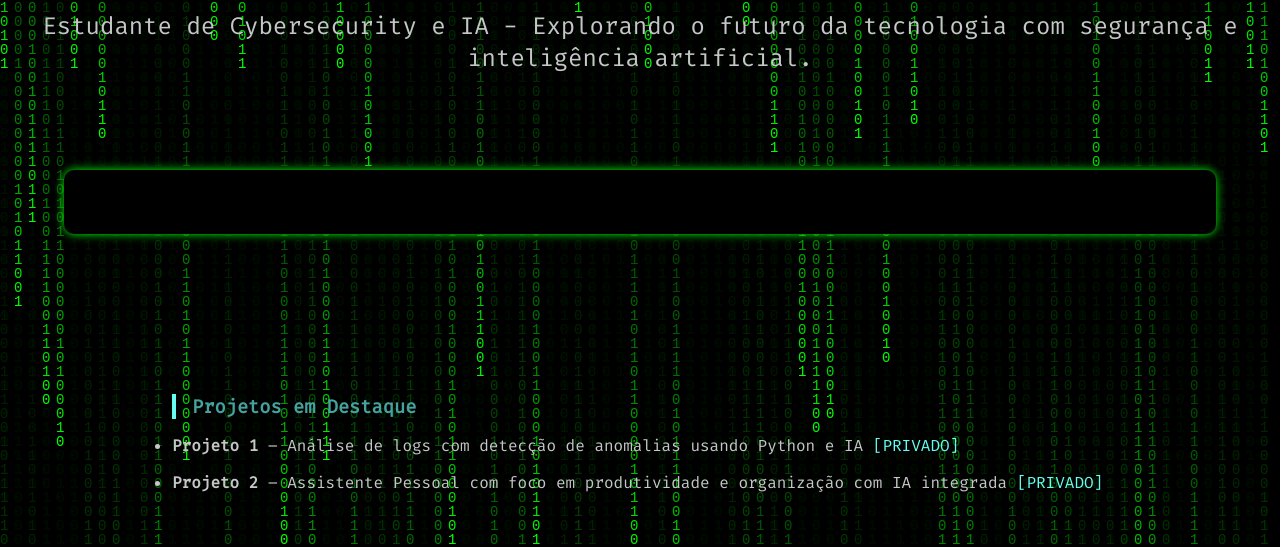
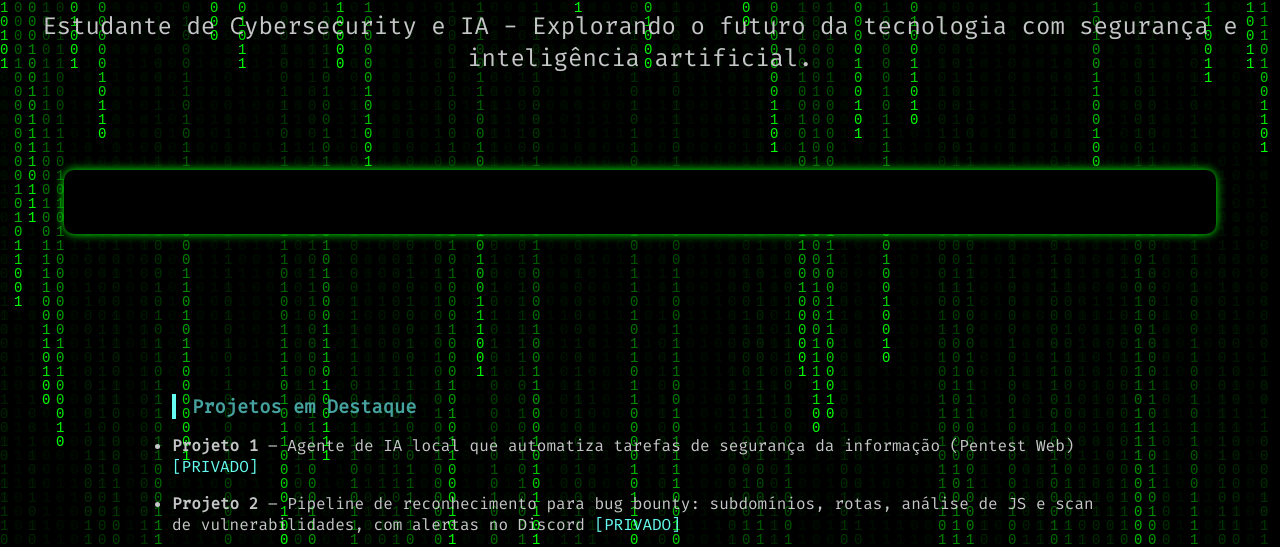
Before and after one commit to Murillow7/portfolio-murillo, a plain HTML site: page index.html in a window 1280 px wide. Shown: the part 198-745 px from the top of the page. Drawn offline with Linux system fonts and the light colour scheme.

Commit message:
Update index.html

```diff
--- a/index.html
+++ b/index.html
@@ -34,8 +34,8 @@
     <section id="projetos">
       <h3>Projetos em Destaque</h3>
       <ul>
-        <li><strong>Projeto 1</strong> – Análise de logs com detecção de anomalias usando Python e IA <a href="#">[PRIVADO]</a></li>
-        <li><strong>Projeto 2</strong> – Assistente Pessoal com foco em produtividade e organização com IA integrada <a href="#">[PRIVADO]</a></li>
+        <li><strong>Projeto 1</strong> –  Agente de IA local que automatiza tarefas de segurança da informação (Pentest Web) <a href="#">[PRIVADO]</a></li>
+        <li><strong>Projeto 2</strong> – Pipeline de reconhecimento para bug bounty: subdomínios, rotas, análise de JS e scan de vulnerabilidades, com alertas no Discord <a href="#">[PRIVADO]</a></li>
       </ul>
     </section>
 
```
